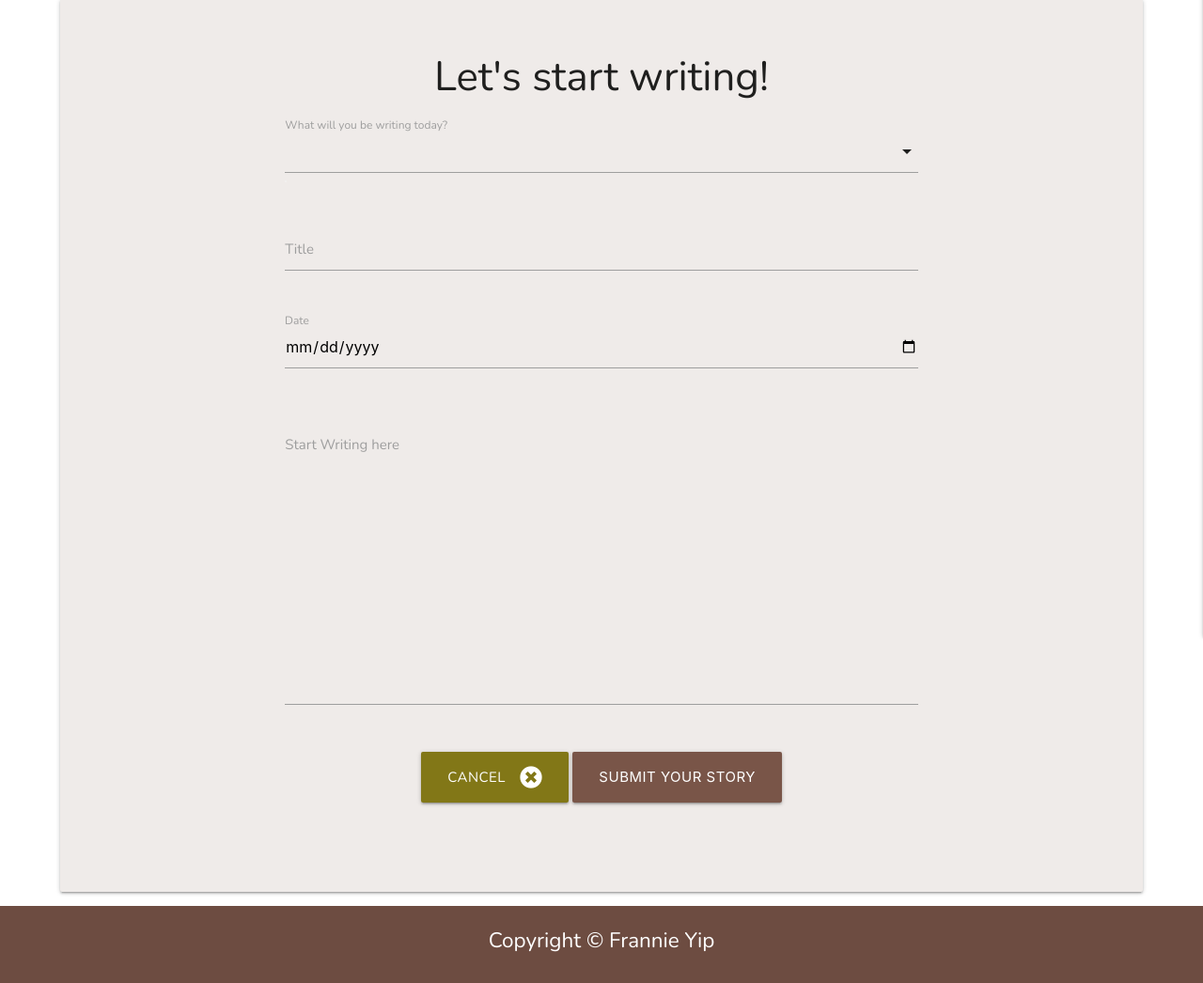
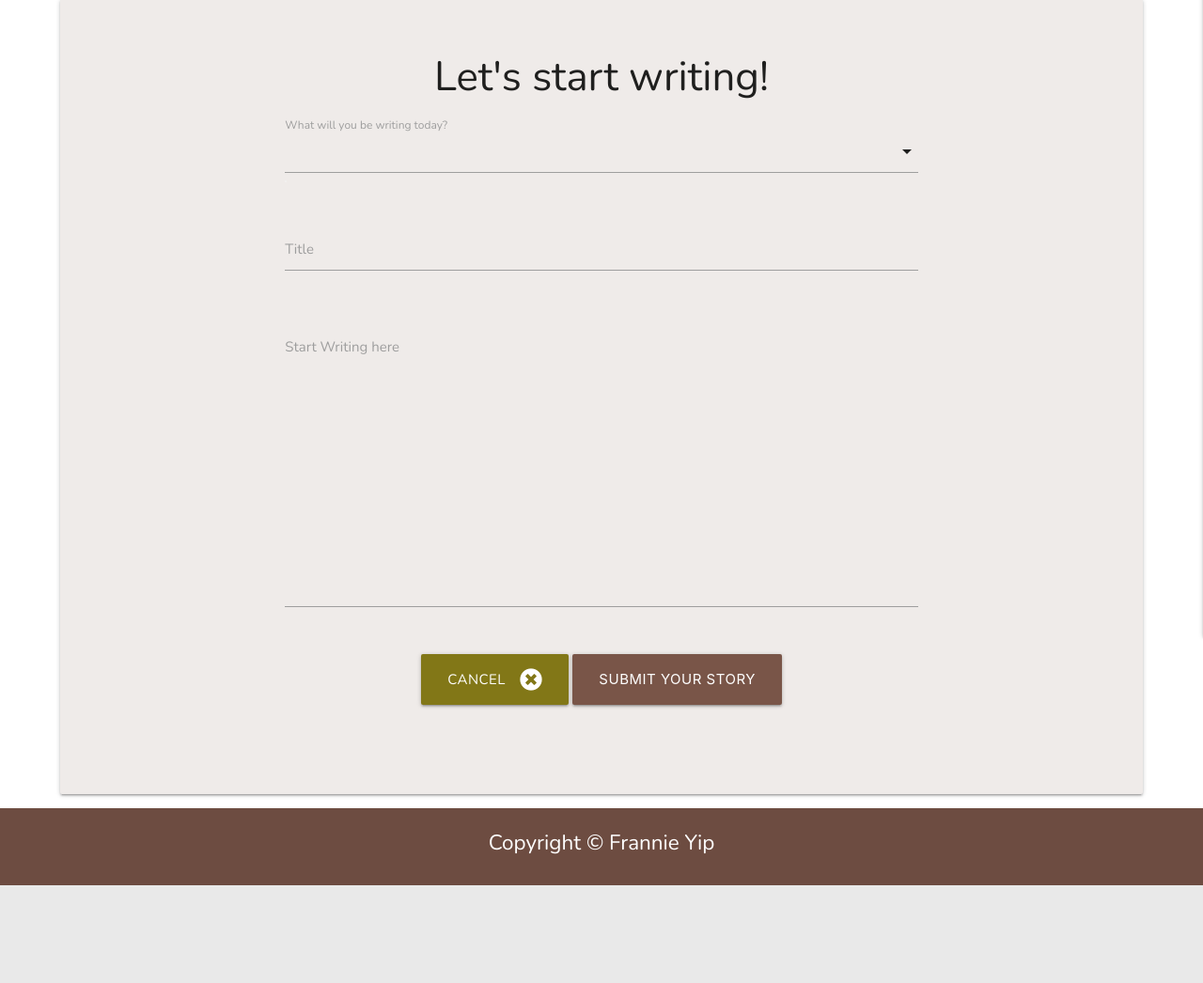
Before and after one commit to finnsterfran/The_Written_Tapestry, a Flask app: page /new_story in a window 1280 px wide. Shown: the part 183-1229 px from the top of the page at 94% size. After the commit the page ends 1125 px from the top, so only its background shows below. Run offline with Flask 2, Linux system fonts and the light colour scheme; data that the repository does not hold is empty; some libraries are stand-ins or nearby versions.

Commit message:
fix date format for register, edit_story, new_story. remove date input for edit_story and new_story. fix max character of story for for edit_story

```diff
--- a/app.py
+++ b/app.py
@@ -3,7 +3,7 @@ from flask import (
     Flask, request, render_template,
     redirect, flash, session, url_for)
 from flask_pymongo import PyMongo
-from datetime import datetime
+from datetime import datetime, date
 from bson.objectid import ObjectId
 from werkzeug.security import generate_password_hash, check_password_hash
 if os.path.exists("env.py"):
@@ -67,7 +67,7 @@ def register():
             'first_name': request.form.get('first_name').lower(),
             'last_name': request.form.get('last_name').lower(),
             'password': generate_password_hash(request.form.get('password')),
-            'date_joined': datetime.now()
+            'date_joined': datetime.now().strftime("%Y-%m-%d")
         }
         mongo.db.users.insert_one(register)
         # Put new user into a session cookie
@@ -134,7 +134,7 @@ def new_story():
         submit = {
             "title": request.form.get('title'),
             "author": session['user'],
-            "date": request.form.get('date'),
+            'date': datetime.now().strftime("%Y-%m-%d"),
             "category_name": request.form.get('category_name'),
             "composition": request.form.get('composition')
         }
@@ -154,7 +154,7 @@ def edit_story(story_id):
         submit = {
                 'title': request.form.get('title'),
                 'author': session['user'],
-                'date': request.form.get('date'),
+                'date': datetime.now().strftime("%Y-%m-%d"),
                 'category_name': request.form.get('category_name'),
                 'composition': request.form.get('composition')
         }
@@ -199,4 +199,4 @@ def delete_user(user_id):
 if __name__ == "__main__":
     app.run(host=os.environ.get("IP"),
             port=int(os.environ.get("PORT")),
-            debug=False)
+            debug=True)
--- a/templates/get_stories.html
+++ b/templates/get_stories.html
@@ -27,7 +27,7 @@
     <div class="row">
         <div class="col s12">
             <div class="card brown lighten-5 post-card">
-                <span class="card-title card-writing">{{ story.title }}</span>
+                <span class="card-title card-writing">{{ story.title.upper() }}</span>
                 <div class="divider"></div>
                     <br>
                     <p class="writing"><span class="tags">Author: </span>{{ story.author }}</p>
--- a/templates/new_story.html
+++ b/templates/new_story.html
@@ -20,13 +20,6 @@
                 <div class="input-field col s10 offset-s1">
                     <input id="title" type="text" class="validate" name="title" minlength="2" maxlength="50" required>
                     <label for="title">Title</label>
-                </div>
-            </div>
-<!--Date of post-->
-            <div class="row">
-                <div class="input-field col s10 offset-s1">
-                    <input id="date" type="date" class="validate" name="date" min="2021-01-01" placeholder="yyyy-mm-dd" maxlength="2050-12-30" required>
-                    <label for="date">Date</label>
                 </div>
             </div>
 <!--Post-->
```
Also changed, not shown: templates/edit_story.html (+1 -13 lines), README.md.
